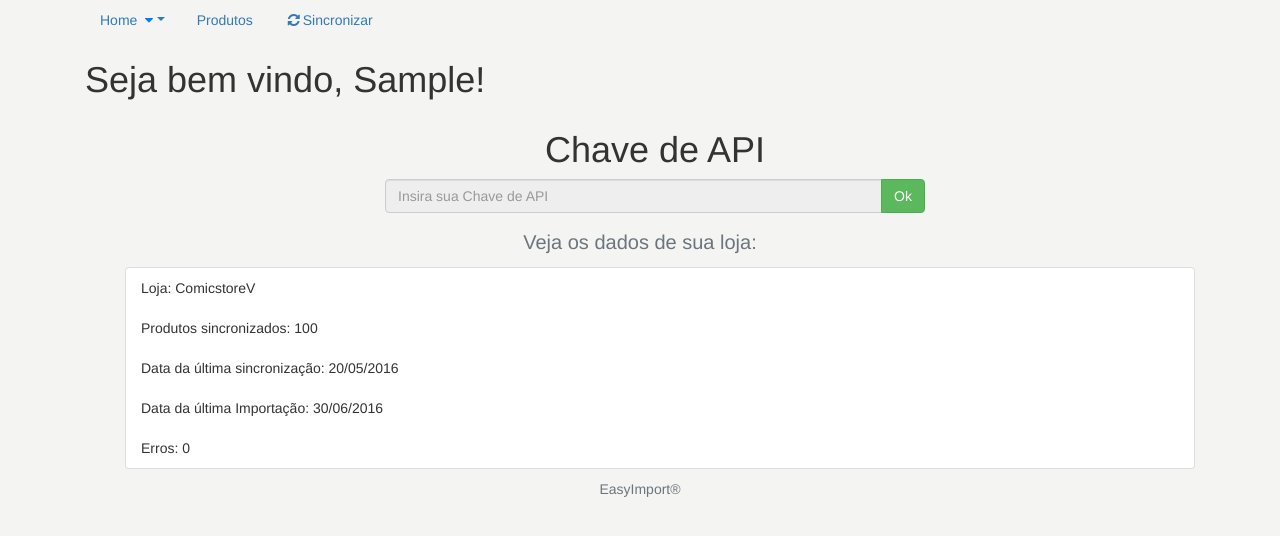
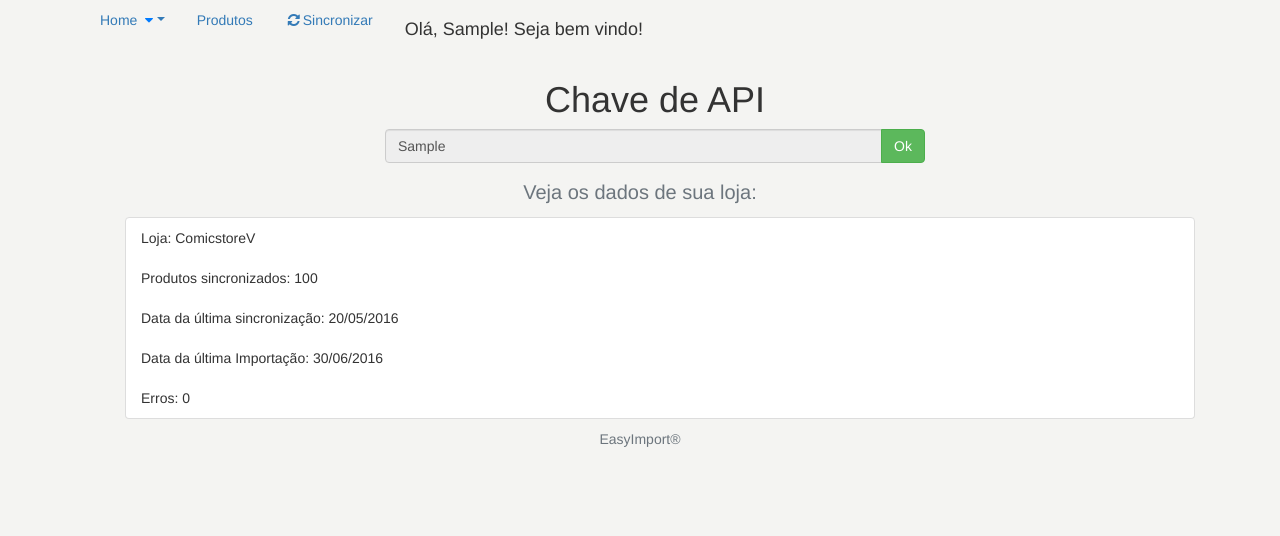
Before and after one commit to VIT0RVMB/easyImport, a Django app: page /home/ in a window 1280 px wide. Shown: the top 536 px of the page. Run offline with Django 3.2, Linux system fonts and the light colour scheme; a user stored in the database is signed in; tables that the repository leaves empty hold one stand-in row (values such as "Sample post"); parts of the project's set-up code (start-up, migrations or seed data) failed here and were passed over; some libraries are stand-ins or nearby versions.

Commit message:
Sinzronizador de Cartegorias Funcionando.

```diff
--- a/appPainel/models.py
+++ b/appPainel/models.py
@@ -1,3 +1,4 @@
+# -*- coding:utf-8 -*-
 from django.db import models
 from django.contrib.auth.models import User
 # Create your models here.
@@ -32,7 +33,7 @@
 	conta_id=models.ForeignKey(Conta)
 	nome=models.CharField(max_length=50)
 	descricao=models.TextField()
-	categoria_pai_resource_uri=models.CharField(max_length=100)
+	categoria_pai_resource_uri=models.CharField(max_length=100, null=True)
 	resource_uri=models.CharField(max_length=100)
 	seo=models.CharField(max_length=100)
 	url=models.URLField(verify_exists='false')
--- a/appPainel/views.py
+++ b/appPainel/views.py
@@ -8,8 +8,8 @@
 from django.http import HttpResponse
 from appPainel.forms import LoginForm
 from django.contrib.auth.models import User
-
-
+from appPainel.sincronizador import Sincronizador
+from appPainel.models import Conta, Categoria
 def index(request):
 
     return render(request, 'landingPage.html')
@@ -39,10 +39,20 @@
 
 @login_required
 def home(request):
-
-    return render(request,'appPainel/home.html')
+    user=request.user
+    conta=Conta.objects.get(user=int(user.id))
+    return render(request,'appPainel/home.html',{'chave_api':conta.chave_api})
 
 
 def sair(request):
     logout(request)
     return HttpResponseRedirect(reverse('appPainel_logar'))
+
+
+
+
+def sincronizar(request):
+    conta=Conta.objects.get(id=1)
+    sync=Sincronizador()
+    sync.sincronizar_categorias(conta.id, 0)
+    return HttpResponseRedirect(reverse('appPainel_home'))
--- a/easyImport/templates/appPainel/home.html
+++ b/easyImport/templates/appPainel/home.html
@@ -2,16 +2,6 @@
 {% block title %}EasyImport{% endblock %}
 
 {%block content %}
-        <div class="section">
-            <div class="container">
-                <div class="row">
-                    <div class="col-md-12">
-                        <h1 class="hidden-xs">Seja bem vindo, {{user.first_name}}!</h1>
-                        <h4 class="hidden-lg hidden-md hidden-sm text-center">Seja bem vindo, {{user.first_name}}!</h4>
-                    </div>
-                </div>
-            </div>
-        </div>
         <div class="section section-info">
             <div class="container">
                 <div class="row">
@@ -28,7 +18,7 @@
                                         <form role="form">
                                             <div class="form-group">
                                                 <div class="input-group">
-                                                    <input type="text" class="form-control" placeholder="Insira sua Chave de API" disabled="disabled">
+                                                    <input type="text" class="form-control" placeholder="Insira sua Chave de API" disabled="disabled" value='{{chave_api}}'>
                                                     <span class="input-group-btn">
                                                         <a class="btn btn-success" type="submit">Ok</a>
                                                     </span>
--- a/easyImport/templates/masterPage.html
+++ b/easyImport/templates/masterPage.html
@@ -62,7 +62,10 @@
                 <a href="#">Produtos</a>
               </li>
               <li>
-                <a href="#"><i class="fa fa-fw fa-refresh"></i>Sincronizar</a>
+                <a href="/sync"><i class="fa fa-fw fa-refresh"></i>Sincronizar</a>
+              </li>
+              <li class="navbar-right">
+                <h4 class="navbar-text">Olá, {{user.first_name}}! Seja bem vindo!</h4>
               </li>
             </ul>
           </div>
--- a/easyImport/urls.py
+++ b/easyImport/urls.py
@@ -20,5 +20,6 @@
     url(r'^$', 'appPainel.views.index', name='appPainel_index'),
     url(r'^home/$', 'appPainel.views.home', name='appPainel_home'),
     url(r'^logout/$', 'appPainel.views.sair', name='appPainel_sair'),
+    url(r'^sync/$', 'appPainel.views.sincronizar', name='appPainel_sincronizar'),
 
 )
```
Also changed, not shown: appPainel/sincronizador.py (+16 -12 lines), 4 other files.
